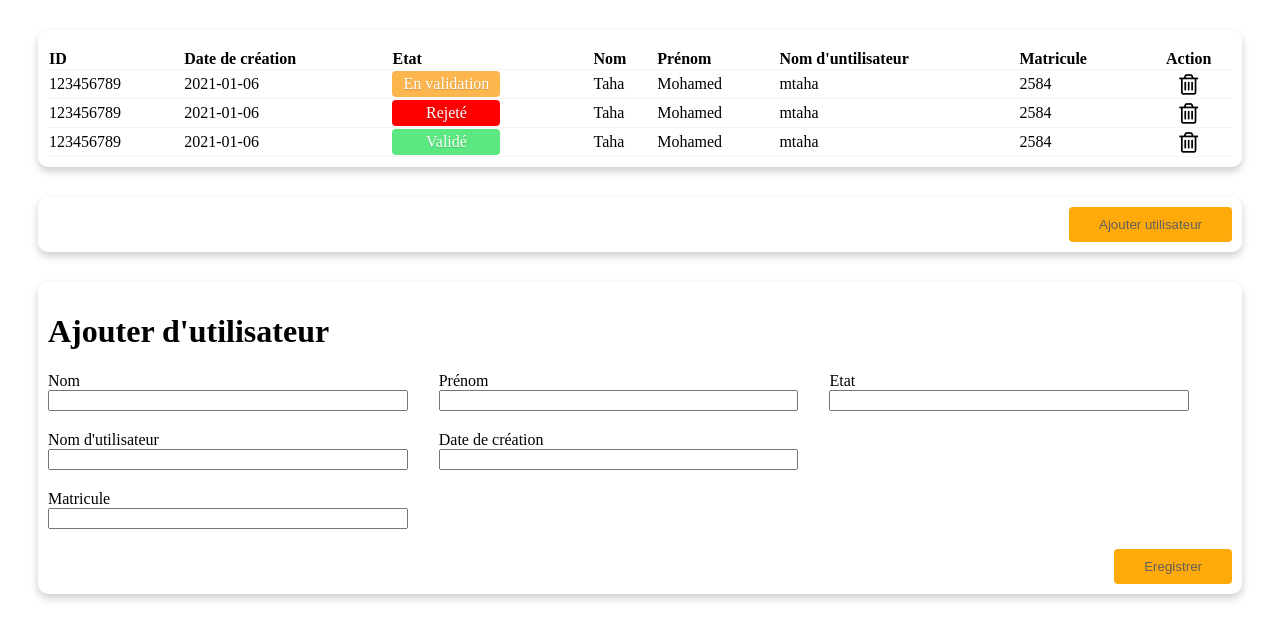
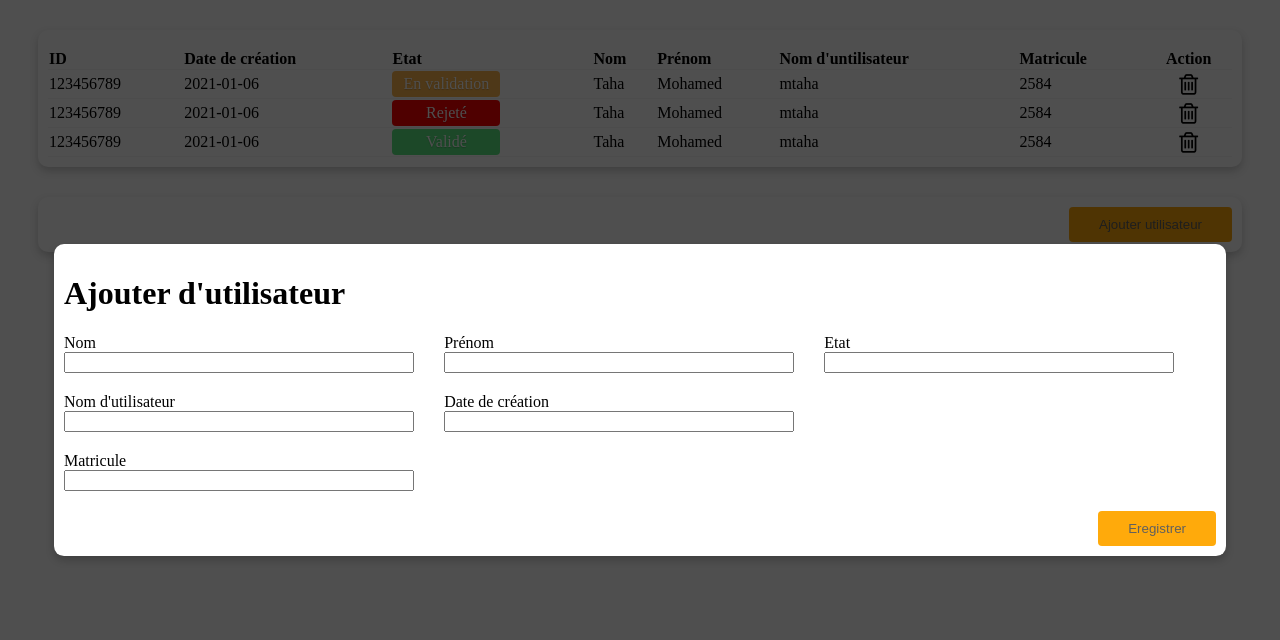
Before and after one commit to ayoubkamli/NextGrowth, a plain HTML site: page index.html in a window 1280 px wide. Both pictures are taken after a click on the button "Ajouter utilisateur". Drawn offline with Linux system fonts and the light colour scheme.

Commit message:
add modal

```diff
--- a/app.js
+++ b/app.js
@@ -0,0 +1,12 @@
+let value = false;
+const showModal = () => {
+    if (value){
+            document.getElementById("modal").classList.add("modal")
+            document.getElementById("backdrop").classList.add("modal")
+    } else {
+        document.getElementById("modal").classList.remove("modal")
+        document.getElementById("backdrop").classList.remove("modal")
+
+    }
+    value = !value;
+}
--- a/index.html
+++ b/index.html
@@ -12,6 +12,53 @@
     <title>Users list</title>
   </head>
   <body>
+    <div id="modal" class=" overlay modal">
+        <h1>Ajouter d'utilisateur</h1>
+
+        <form action="/index.html">
+          <div class="row-style">
+            <div class="input-div">
+              <label for="name">Nom</label>
+              <br />
+              <input id="" type="text" name="Nom" />
+            </div>
+
+            <div class="input-div">
+              <label for="firstname">Prénom</label>
+              <br />
+              <input id="" type="text" name="firstname" />
+            </div>
+            <div class="input-div">
+              <label for="state">Etat</label>
+              <br />
+              <input id="" type="text" name="state" />
+            </div>
+          </div>
+          <div class="row-style">
+            <div class="input-div">
+              <label for="username">Nom d'utilisateur</label>
+              <br />
+              <input id="" type="text" name="username" />
+            </div>
+            <div class="input-div">
+              <label for="creation-date">Date de création</label>
+              <br />
+              <input id="" type="text" name="creation-date" />
+            </div>
+          </div>
+          <div class="row-style">
+            <div class="input-div">
+              <label for="registration-number">Matricule</label> <br>
+              <input id="" type="text" name="registration-number" />
+            </div>
+          </div>
+          <div class="button-style" ><button type="submit" value="submit">Eregistrer</button></div>
+        </form>
+
+
+      </div>
+      <div onclick=showModal() id="backdrop" class="backdrop modal"></div>
+
     <div class="container">
       <table>
         <tr>
@@ -57,51 +104,9 @@
       </table>
     </div>
     <div class="container button-style">
-      <button>Ajouter utilisateur</button>
+       <button onclick=showModal() >Ajouter utilisateur</button>
     </div>
-    <div class="container">
-      <h1>Ajouter d'utilisateur</h1>
 
-      <form action="/index.html">
-        <div class="row-style">
-          <div class="input-div">
-            <label for="name">Nom</label>
-            <br />
-            <input id="" type="text" name="Nom" />
-          </div>
-
-          <div class="input-div">
-            <label for="firstname">Prénom</label>
-            <br />
-            <input id="" type="text" name="firstname" />
-          </div>
-          <div class="input-div">
-            <label for="state">Etat</label>
-            <br />
-            <input id="" type="text" name="state" />
-          </div>
-        </div>
-        <div class="row-style">
-          <div class="input-div">
-            <label for="username">Nom d'utilisateur</label>
-            <br />
-            <input id="" type="text" name="username" />
-          </div>
-          <div class="input-div">
-            <label for="creation-date">Date de création</label>
-            <br />
-            <input id="" type="text" name="creation-date" />
-          </div>
-        </div>
-        <div class="row-style">
-          <div class="input-div">
-            <label for="registration-number">Matricule</label> <br>
-            <input id="" type="text" name="registration-number" />
-          </div>
-        </div>
-      </form>
-
-      <div class="button-style"><button type="submit">Eregistrer</button></div>
-    </div>
+    <script src="app.js"></script>
   </body>
 </html>
--- a/style.css
+++ b/style.css
@@ -75,7 +75,35 @@ input, label{
 }
 
 .row-style{
-
     display: flex;
     justify-content: start;
 }
+
+.modal {
+    display: none;
+
+}
+
+.backdrop {
+    position: fixed;
+    width: 100%;
+    height: 100%;
+    top: 0;
+    left: 0;
+    background-color: rgba(0, 0, 0, 0.692);
+    z-index: 1;
+}
+
+.overlay {
+    background-color: white;
+    border-radius: 10px;
+    box-shadow: 0 4px 8px 0 rgba(0,0,0,0.2);
+    padding: 10px;
+    position: absolute;
+    width: 90%;
+    left: 50%;
+    top: 50%;
+    transform: translate(-50%, -50%);
+    z-index: 999;
+
+}
```
